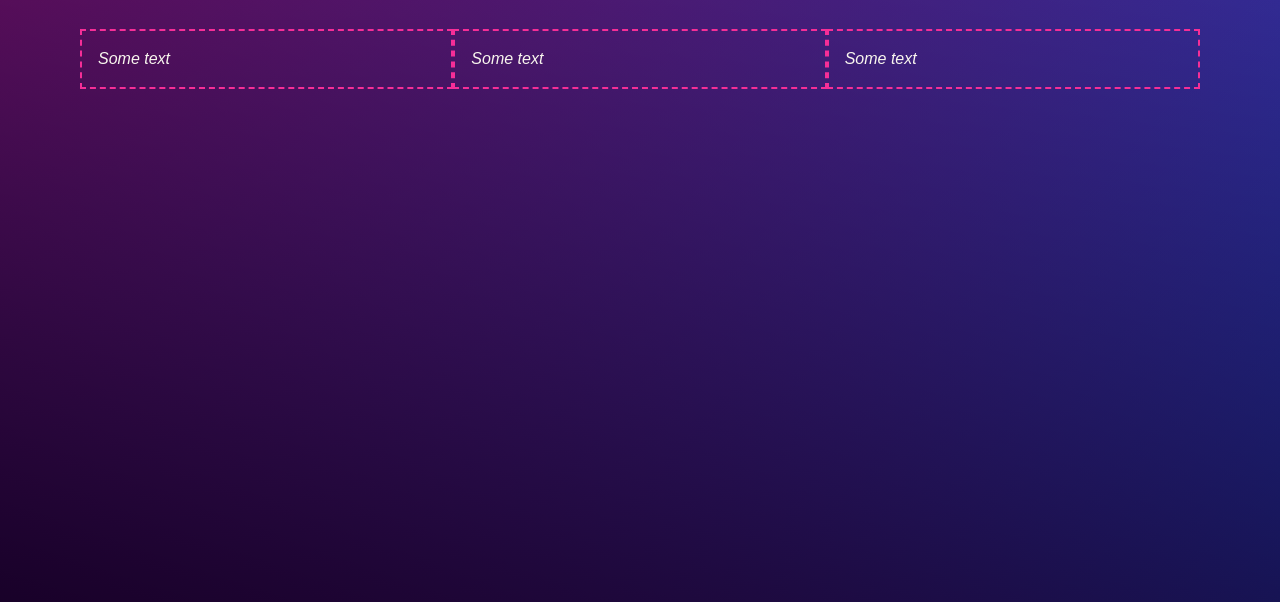
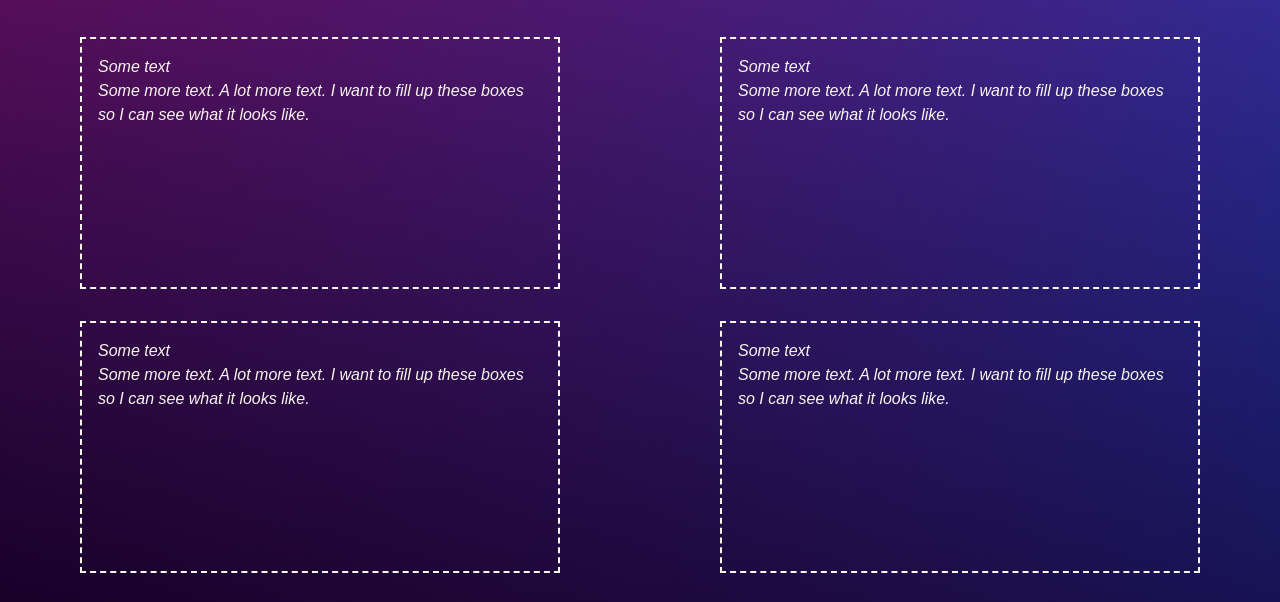
Before and after one commit to colinbrindle/miniproject-unit-2, a plain HTML site: page index.html in a window 1280 px wide. Shown: the part 179-781 px from the top of the page. Drawn offline with Linux system fonts and the light colour scheme.

Commit message:
First commit

```diff
--- a/assets/css/style.css
+++ b/assets/css/style.css
@@ -52,17 +52,31 @@ p {
 main {
     display: flex;
     flex-wrap: wrap;
+    justify-content: space-between;
+}
+
+.cheatsheet {
+    flex-wrap: wrap;
+    justify-content: space-between;
 }
 
 .card {
-    width: 100%;
-    padding: 1em;
+    /* padding: 1em;
     border-width: 2px;
-    border-color: var(--neonpink);
+    border-color: var(--bone);
     border-style: dashed;
     margin: 0.5em 0;
-    flex: 1 1 0;
-    /* flex: 1 0 0;
-    border-style: solid;
-    border-width: 1px; */
+    flex: 1em 1em 15em; */
+
+    border-style: dashed;
+    border-width: 2px;
+    border-color: var(--bone);
+    padding: 1em 1em 10em;
+    margin: 1em 0;
+    flex: 30em 0 0;
+    margin-bottom: 1em;
 }
+
+.subheader {
+    /* margin: 0 20em; */
+}
--- a/index.html
+++ b/index.html
@@ -13,20 +13,33 @@
 
     <header>
         <h1>CSS Cheatsheet</h1>
-        <p>A (hopefully) functioning and visually appealing CSS cheatsheet made by me, Colin, during my full stack web development boot camp. Please use this to your heart's content :)</p>
+        <p class="subheader">A (hopefully) functioning and visually appealing CSS cheatsheet made by me, Colin, during my full stack web development boot camp. Please use this to your heart's content :)</p>
     </header>
 
-    <main>
+    <main class="cheatsheet">
         <section class="card">
             <p>Some text</p>
+            <p>Some more text. A lot more text. I want to fill up these boxes so I can see what it looks like.</p>
         </section>
 
         <section class="card">
             <p>Some text</p>
+            <p>Some more text. A lot more text. I want to fill up these boxes so I can see what it looks like.</p>
         </section>
 
         <section class="card">
             <p>Some text</p>
+            <p>Some more text. A lot more text. I want to fill up these boxes so I can see what it looks like.</p>
+        </section>
+
+        <section class="card">
+            <p>Some text</p>
+            <p>Some more text. A lot more text. I want to fill up these boxes so I can see what it looks like.</p>
+        </section>
+
+        <section class="card">
+            <p>Some text</p>
+            <p>Some more text. A lot more text. I want to fill up these boxes so I can see what it looks like.</p>
         </section>
     </main>
 </body>
```
